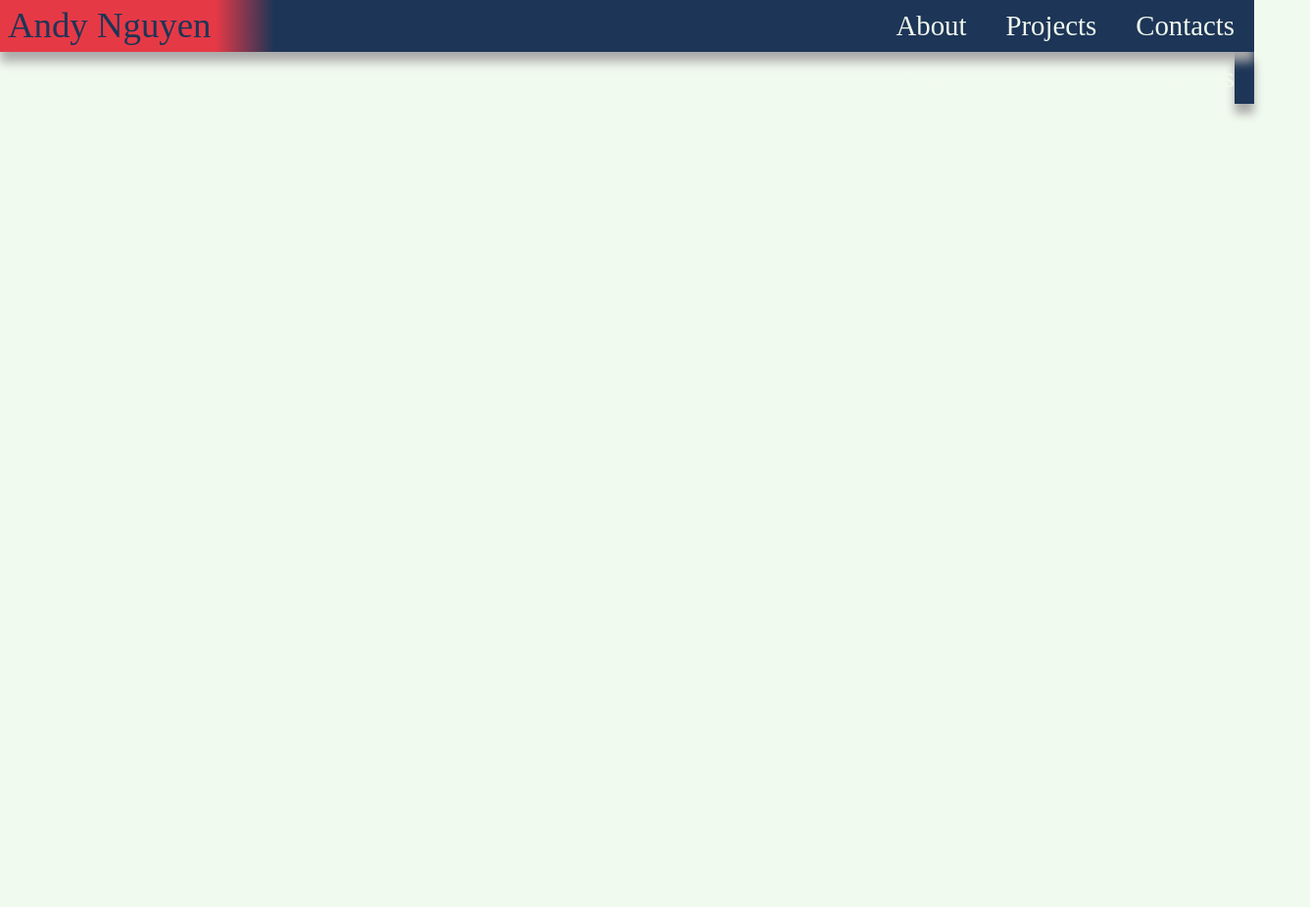
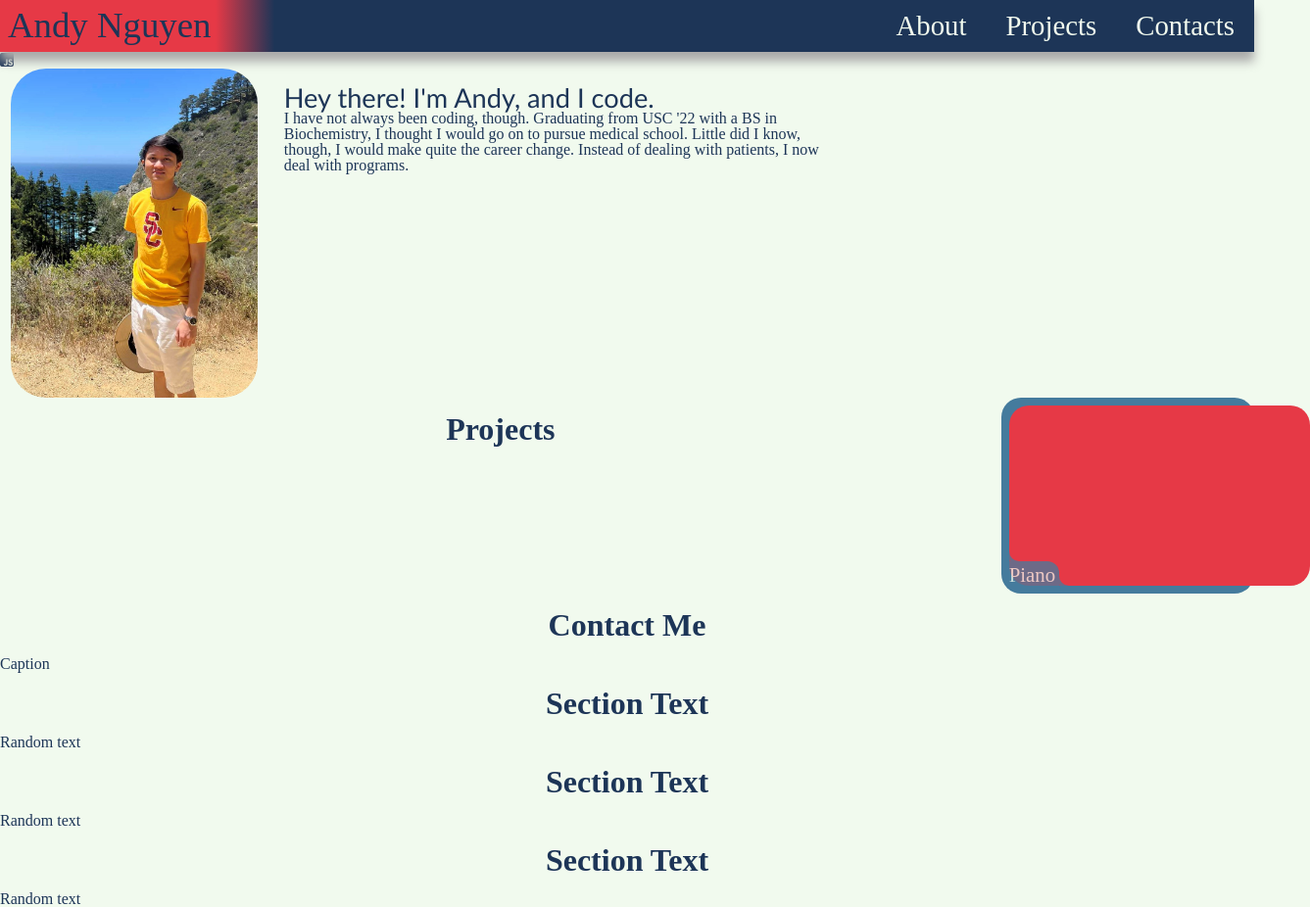
Before and after one commit to herald-of-spring/herald-of-spring.github.io, a plain HTML site: page index.html in a window 1280 px wide. Shown: the whole page at 98% size, 1337 px wide, since content can reach past the window. Before the commit the page ends 800 px from the top, so only its background shows below. Drawn offline with nearby package versions, Linux system fonts and the light colour scheme.

Commit message:
updated html and added assets

```diff
--- /dev/null
+++ b/assets/script.js
@@ -0,0 +1,18 @@
+function reveal() {
+  var reveals = document.querySelectorAll(".reveal");
+  for (var i = 0; i < reveals.length; i++) {
+    var windowHeight = window.innerHeight;
+    var elementTop = reveals[i].getBoundingClientRect().top;
+    var elementVisible = 0;
+    if (elementTop < windowHeight - elementVisible) {
+      reveals[i].classList.add("active");
+    } else {
+      reveals[i].classList.remove("active");
+    }
+  }
+}
+
+window.addEventListener("scroll", reveal);
+
+// To check the scroll position on page load
+reveal();
--- /dev/null
+++ b/assets/style.css
@@ -0,0 +1,249 @@
+:root {
+    --background: #F1FAEE;
+    --blue-complement: #1D3557;
+    --red-complement: #E63946;
+    --blue-frame: #457B9D;
+}
+
+* {
+    font-family: 'Gill Sans', 'Gill Sans MT', Calibri, 'Trebuchet MS', sans-serif;
+    font-size: 16px;
+}
+
+a {
+    all: unset;
+    transition: all .3s ease-in-out;
+}
+
+.title-wrapper {
+    background-color: var(--red-complement);
+    position: absolute;
+    border: 8px solid var(--red-complement);
+    z-index: 3;
+}
+
+    .title-wrapper:hover h1 {
+        color: var(--blue-complement);
+        cursor: pointer;
+    }
+
+h1 {
+    color: var(--background);
+    font-size: 230%;    /* 36.8px */
+}
+
+.title-gradient {
+    position: absolute;
+    height: 52.8px;
+    width: 80px;
+    left: 220px;
+    z-index: 3;
+    background: var(--red-complement);
+    background: linear-gradient(90deg, var(--red-complement) 0%, var(--blue-complement) 75%);
+}
+
+ul {
+    position: relative;
+    z-index: 2;
+    display: flex;
+    justify-content: flex-end;
+    height: 52.8px;
+    background-color: var(--blue-complement);
+    box-shadow: 0 10px 10px #aaaaaa;
+}
+
+    ul h2 {
+        color: var(--background);
+        font-size: 180%;    /* 28.8px */
+        padding: 12px 20px;
+    }
+
+    ul li:hover h2 {
+        color: var(--red-complement);
+        cursor: pointer;
+    }
+
+.hidden {
+    position: fixed;
+    overflow: hidden;
+    right: 0;
+    top: 0;
+    width: 60px;
+    z-index: 1;
+    transition: .5s ease-in-out 1s;
+}
+    .hidden:hover {
+        width: 440px;
+        transition: .25s ease-in-out 0s;
+    }
+
+body {
+    background-color: var(--background);
+    color: var(--blue-complement);
+}
+
+h3 {
+    font-size: 200%;
+    font-weight: 550;
+    display: block;
+    width: 100%;
+    text-align: center;
+    margin: 16px auto;
+}
+
+h4 {
+    font-size: 130%;    /* 20.8px */
+}
+
+.container {
+    padding: 36px auto;
+}
+
+/* .bg-main {
+    background-color: var(--blue-complement);
+} */
+
+.w-33 {
+    width: 33.33%;
+}
+
+.w-66 {
+    width: 66.66%;
+}
+
+.p-16 {
+    padding: 16px;
+}
+
+.center-within {
+    display: flex;
+    justify-content: center;
+}
+
+.rounded {
+    border-radius: 36px;
+}
+
+.lead {
+    font-family: 'Poppins', 'Gill Sans', 'Gill Sans MT', Calibri, 'Trebuchet MS', sans-serif;;
+    font-size: 170%;
+}
+
+#projects {
+    display: flex;
+    justify-content: flex-start;
+    text-align: center;
+}
+
+.project-wrapper {
+    background-color: var(--blue-frame);
+    height: 200px;
+    width: 323.6px;
+    position: relative;
+    border-radius: 20px;
+}
+
+.project-wrapper:hover .demo {
+    background-color: var(--blue-complement);
+}
+
+.project-wrapper:hover .project-title {
+    color: var(--blue-complement);
+}
+
+.demo {
+    background-color: var(--red-complement);
+    height: 184px;
+    width: 307.6px;
+    position: absolute;
+    top: 8px;
+    left: 8px;
+    border-radius: 20px;
+}
+
+.project-title {
+    position: absolute;
+    color: var(--background);
+    bottom: 8px;
+    left: 8px;
+    background-color: var(--blue-frame);
+    opacity: 0.75;
+    border-radius: 0 12px 0 0;
+    padding: 4px 4px 0 0;
+}
+
+    .project-title::before {
+        background-color: transparent;
+        content: "";
+        position: absolute;
+        display: inline-block;
+        top: -10px;
+        left: 0;
+        height: 10px;
+        width: 20px;
+        border-radius: 0 0 0 10px;
+        box-shadow: -8px 0 0 0 var(--blue-frame);
+    }
+
+    .project-title::after {
+        background-color: transparent;
+        content: "";
+        position: absolute;
+        display: inline-block;
+        bottom: 0;
+        right: -10px;
+        height: 20px;
+        width: 10px;
+        border-radius: 0 0 0 10px;
+        box-shadow: 0 8px 0 0 var(--blue-frame);
+    }
+
+.reveal{
+    position: relative;
+    transform: translateY(150px);
+    opacity: 0;
+    transition: 0.5s all ease;
+}
+.reveal.active{
+    transform: translateY(0);
+    opacity: 1;
+}
+.active.fade-bottom {
+    animation: fade-bottom 1s ease-in;
+  }
+  .active.fade-left {
+    animation: fade-left 1s ease-in;
+  }
+  .active.fade-right {
+    animation: fade-right 1s ease-in;
+  }
+  @keyframes fade-bottom {
+    0% {
+      transform: translateY(50px);
+      opacity: 0;
+    }
+    100% {
+      transform: translateY(0);
+      opacity: 1;
+    }
+  }
+  @keyframes fade-left {
+    0% {
+      transform: translateX(-100px);
+      opacity: 0;
+    }
+    100% {
+      transform: translateX(0);
+      opacity: 1;
+    }
+  }
+  @keyframes fade-right {
+    0% {
+      transform: translateX(100px);
+      opacity: 0;
+    }
+    100% {
+      transform: translateX(0);
+      opacity: 1;
+    }
+  }
--- a/index.html
+++ b/index.html
@@ -5,8 +5,9 @@
     <meta http-equiv="X-UA-Compatible" content="IE=edge">
     <meta name="viewport" content="width=device-width, initial-scale=1.0">
     <title>Anh Nguyen's Portfolio</title>
-    <link rel="stylesheet" href="reset.css" />
-    <link rel="stylesheet" href="style.css" />
+    <link rel="stylesheet" href="./assets/reset.css" />
+    <link rel="stylesheet" href="./assets/style.css" />
+    <script src="https://kit.fontawesome.com/d07fe58864.js" crossorigin="anonymous"></script>
 </head>
 
 <header>
@@ -17,27 +18,98 @@
         <li><h2><a href="#projects">Projects</a></h2></li>
         <li><h2><a href="#contacts">Contacts</a></h2></li>
     </ul>
-    <ul class="hidden">
-        <li><h2><</h2></li>
-        <li><h2><a href="#about">About</a></h2></li>
-        <li><h2><a href="#projects">Projects</a></h2></li>
-        <li><h2><a href="#contacts">Contacts</a></h2></li>
-    </ul>
+    <div class="hidden">
+        <ul>
+            <li><h2><a href="#about">About</a></h2></li>
+            <li><h2><a href="#projects">Projects</a></h2></li>
+            <li><h2><a href="#contacts">Contacts</a></h2></li>
+            <li><h2><</h2></li>
+        </ul>
+    </div>
 </header>
 
 <body>
-    <div id="about">
-
+    <i class="fa-brands fa-square-js"></i>
+    <div id="about" class="container w-66 bg-main">
+        <div class="center-within">
+            <div class="w-33 center-within">
+                <img class="rounded" src="./images/profile.jpg" alt="Picture of Me!" width="252px" height="336px">
+            </div>
+            <div class="w-66 rounded p-16">
+                <div class="lead">Hey there! I'm Andy, and I code.</div>
+                <p>
+                    I have not always been coding, though. Graduating from USC '22 with a BS in Biochemistry, I thought I would go on to pursue medical school. Little did I know, though, I would make <i>quite</i> the career change. Instead of dealing with patients, I now deal with programs.
+                </p>
+            </div>
+        </div>
     </div>
-    <div id="projects">
-
+    <div id="projects" class="container">
+        <h3>Projects</h3>
+        <div class="project-wrapper">
+            <div class="demo"></div>
+            <div class="project-title">
+                <h4>Piano</h4>
+            </div>
+        </div>
+        <!-- <div class="project-wrapper">
+            <div class="demo"></div>
+            <div class="project-title">
+                <h4>Horiseon</h4>
+            </div>
+        </div>
+        <div class="project-wrapper">
+            <div class="demo"></div>
+            <div class="project-title">
+                <h4>Title</h4>
+            </div>
+        </div>
+        <div class="project-wrapper">
+            <div class="demo"></div>
+            <div class="project-title">
+                <h4>Title</h4>
+            </div>
+        </div>
+        <div class="project-wrapper">
+            <div class="demo"></div>
+            <div class="project-title">
+                <h4>Title</h4>
+            </div>
+        </div>
+        <div class="project-wrapper">
+            <div class="demo"></div>
+            <div class="project-title">
+                <h4>Title</h4>
+            </div>
+        </div> -->
     </div>
 </body>
 
 <footer>
-    <div id="contacts">
+    <div id="contacts" class="container">
+        <h3>Contact Me</h3>
 
     </div>
 </footer>
 
+<section class="container">
+    <h2>Caption</h2>
+    <div class="text-container">
+      <div class="text-box reveal fade-bottom">
+        <h3>Section Text</h3>
+        <p>Random text</p>
+      </div>
+      <div class="text-box reveal fade-left">
+        <h3>Section Text</h3>
+        <p>Random text</p>
+      </div>
+      <div class="text-box reveal fade-right">
+        <h3>Section Text</h3>
+        <p>Random text</p>
+      </div>
+    </div>
+  </section>
+
+<script src="https://code.jquery.com/jquery-3.5.1.min.js"></script>
+<script type="text/javascript" src="./assets/script.js"></script>
+
 </html>
--- a/style.css
+++ /dev/null
@@ -1,109 +0,0 @@
-:root {
-    --background: #F1FAEE;
-    --blue-complement: #1D3557;
-    --red-complement: #E63946;
-}
-
-* {
-    font-family: 'Gill Sans', 'Gill Sans MT', Calibri, 'Trebuchet MS', sans-serif;
-    font-size: 16px;
-}
-
-a {
-    all: unset;
-}
-
-.title-wrapper {
-    background-color: var(--red-complement);
-    position: absolute;
-    border: 8px solid var(--red-complement);
-    z-index: 1;
-}
-
-.title-wrapper:hover h1 {
-    color: var(--blue-complement);
-    cursor: pointer;
-}
-
-h1 {
-    color: var(--background);
-    font-size: 230%;    /* 36.8px */
-    font-weight: 300;
-}
-
-.title-gradient {
-    position: absolute;
-    height: 52.8px;
-    width: 80px;
-    left: 220px;
-    z-index: 1;
-    background: var(--red-complement);
-    background: linear-gradient(90deg, var(--red-complement) 0%, var(--blue-complement) 75%);
-}
-
-ul {
-    display: flex;
-    justify-content: flex-end;
-    height: 52.8px;
-    background-color: var(--blue-complement);
-    box-shadow: 0 10px 10px #aaaaaa;
-}
-
-ul h2 {
-    color: var(--background);
-    font-size: 180%;    /* 28.8px */
-    font-weight: 250;
-    padding: 12px 20px;
-}
-
-ul li:hover h2 {
-    color: var(--red-complement);
-    cursor: pointer;
-}
-
-.hidden {
-    position: fixed;
-    top: 52.8px;
-    right: 0;
-    width: 20px;
-    z-index: -1;
-    transition: .75s ease-in-out 1s;
-}
-
-body {
-    background-color: var(--background);
-}
-
-.project-wrapper {
-
-}
-
-.project-title {
-    position: relative;
-
-}
-
-.project-title::before {
-    background-color: transparent;
-    content: "";
-    position: absolute;
-    display: inline-block;
-    top: -20px;
-    height: 20px;
-    width: 10px;
-    border-radius: 0 0 0 10px;
-    box-shadow: 0 10px 0 0 var(--background);
-}
-
-.project-title::after {
-    background-color: transparent;
-    content: "";
-    position: absolute;
-    display: inline-block;
-    bottom: 0;
-    right: -10px;
-    height: 20px;
-    width: 10px;
-    border-radius: 0 0 0 10px;
-    box-shadow: 0 10px 0 0 var(--background);
-}
```
Also changed, not shown: assets/reset.css (renamed from reset.css), images/profile.jpg (added).
